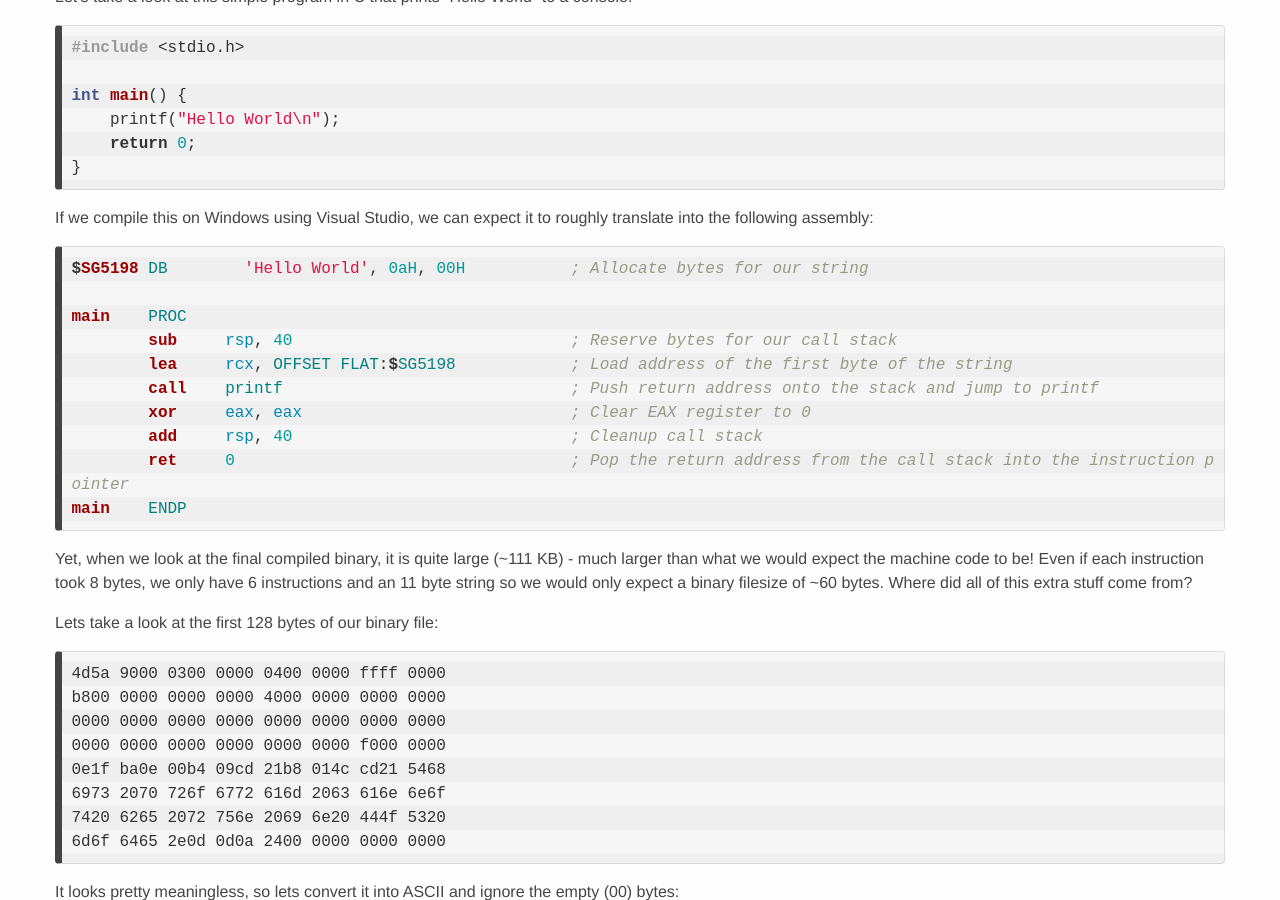
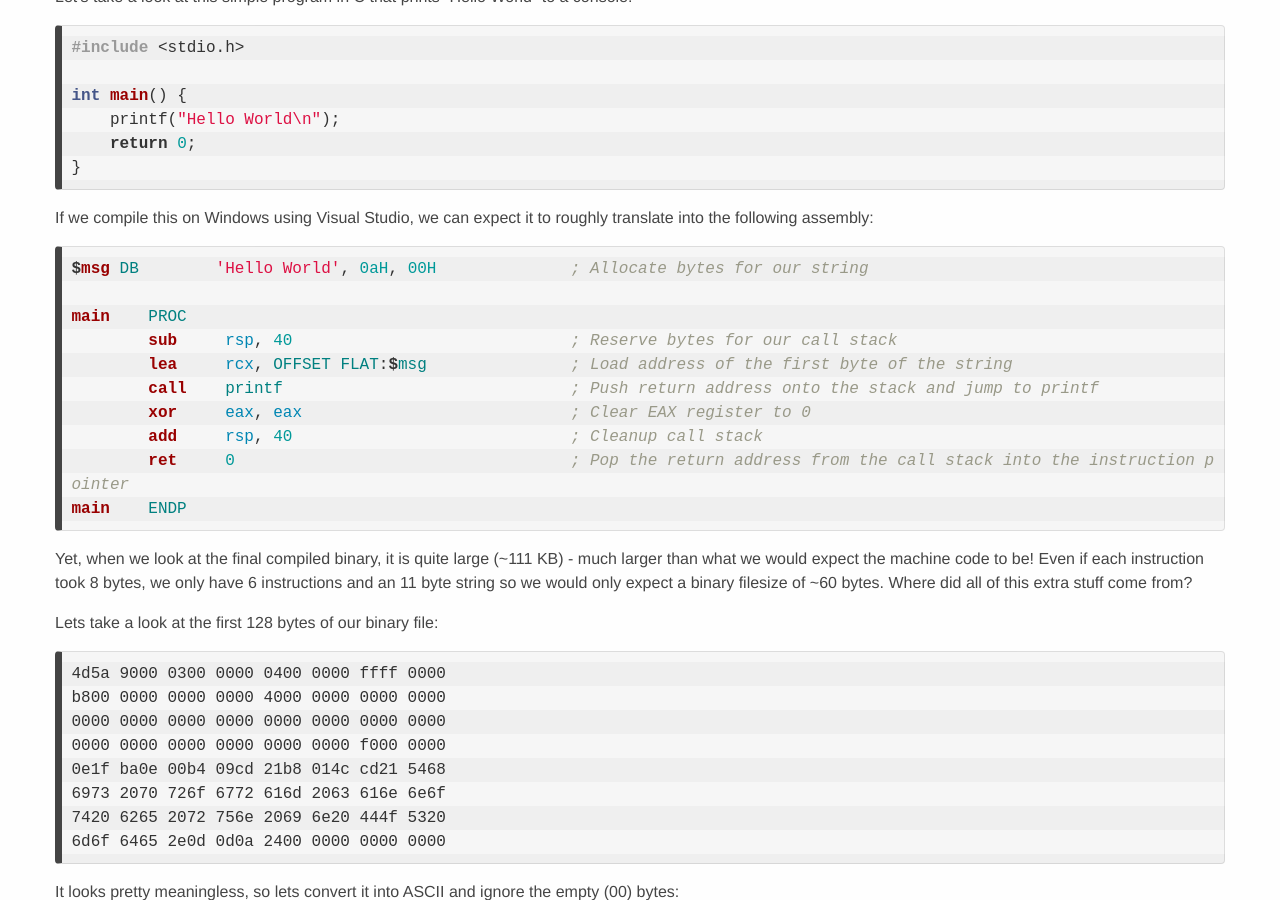
Before and after one commit to Sunstradamus/Sunstradamus.github.io, a Jekyll site: the page built from _posts/2021-04-25-operating-systems.md, in a window 1280 px wide and 900 px high, scrolled down 973 px. Built offline with Jekyll 4.4.1, drawn with Linux system fonts in a browser that asks for light colours.

Commit message:
Cleanup first post

````diff
--- a/_posts/2021-04-25-operating-systems.md
+++ b/_posts/2021-04-25-operating-systems.md
@@ -31,11 +31,11 @@ int main() {
 If we compile this on Windows using Visual Studio, we can expect it to roughly translate into the following assembly:
 
 ```nasm
-$SG5198 DB        'Hello World', 0aH, 00H           ; Allocate bytes for our string
+$msg DB        'Hello World', 0aH, 00H              ; Allocate bytes for our string
 
 main    PROC
         sub     rsp, 40                             ; Reserve bytes for our call stack
-        lea     rcx, OFFSET FLAT:$SG5198            ; Load address of the first byte of the string
+        lea     rcx, OFFSET FLAT:$msg               ; Load address of the first byte of the string
         call    printf                              ; Push return address onto the stack and jump to printf
         xor     eax, eax                            ; Clear EAX register to 0
         add     rsp, 40                             ; Cleanup call stack
````
